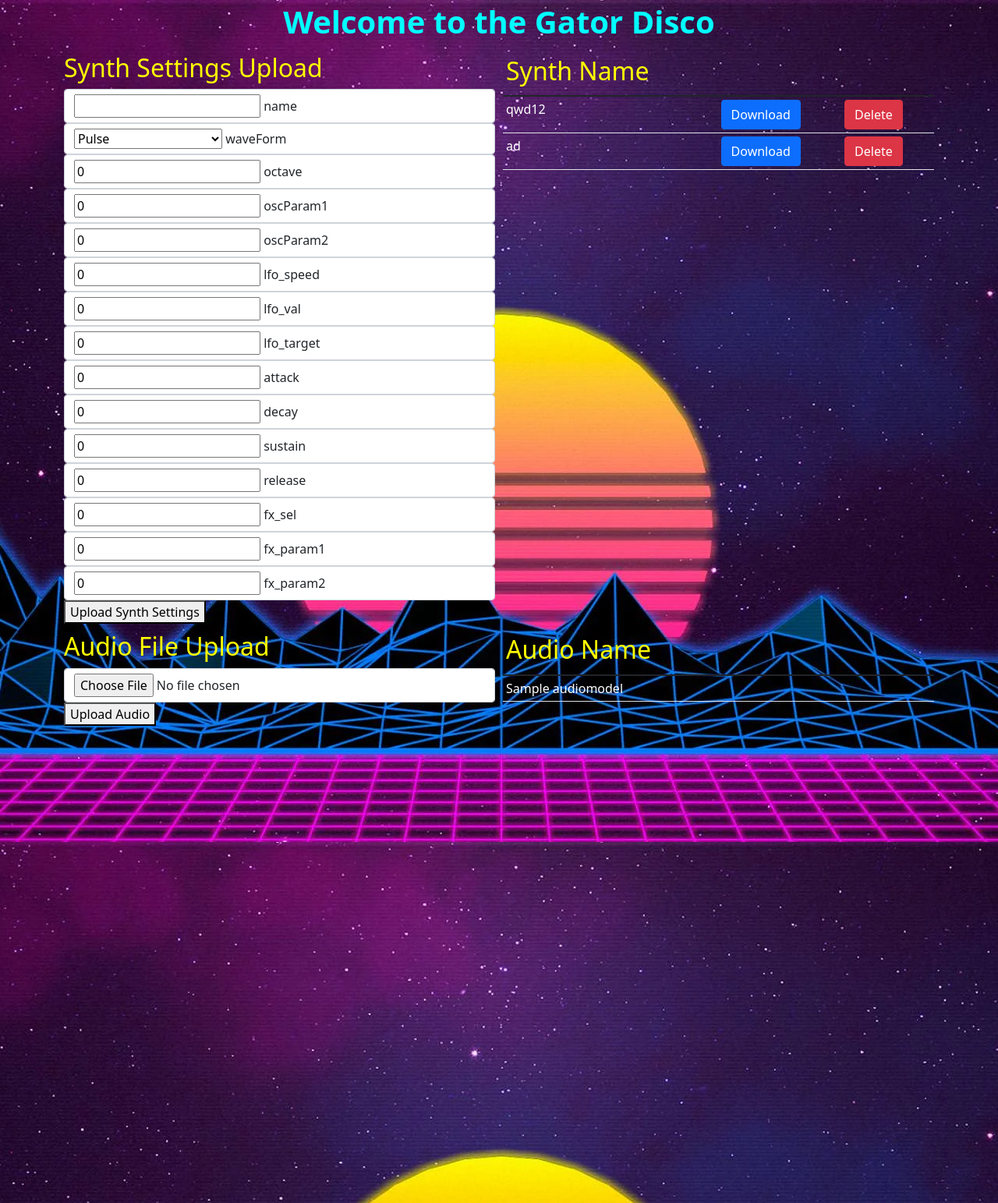
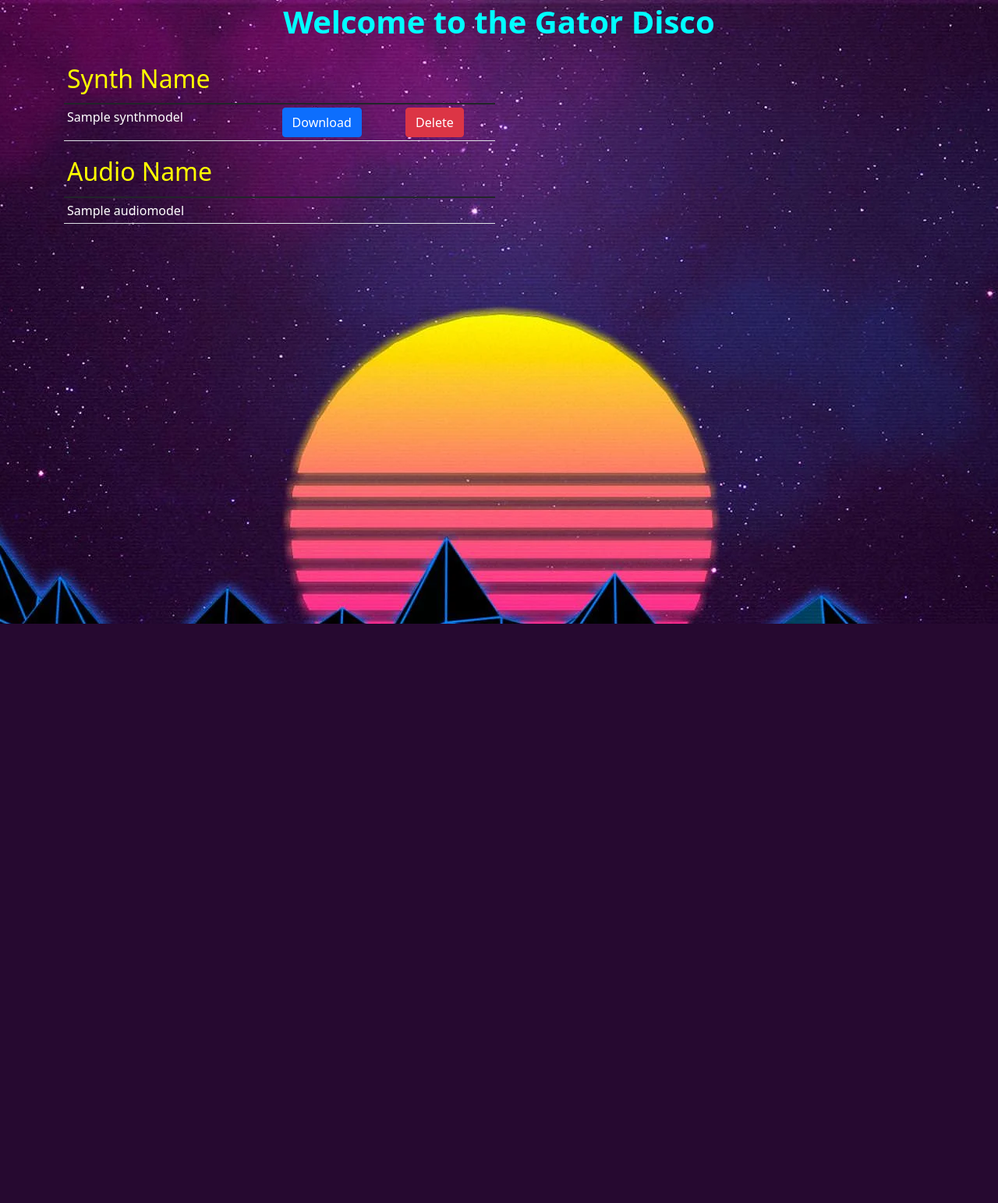
Before and after one commit to XavierJEsteve/GatorDisco, a Django app: page / in a window 1280 px wide. Shown: the whole page at 78% size. After the commit the page ends 800 px from the top, so only its background shows below. Run offline with Django 3.2, Linux system fonts and the light colour scheme; data comes from the database, SQL or seed files in the repository; tables that the repository leaves empty hold one stand-in row (values such as "Sample post").

Commit message:
changed database to  hold config files(name,path,image)  and audio files(name,path). Grid layout broke in the process but I'm ignoring that for now.

```diff
--- a/disco_server/fileshare/forms.py
+++ b/disco_server/fileshare/forms.py
@@ -11,36 +11,21 @@ class SynthForm(ModelForm):
 
 
     class Meta:
-        WAVE_CHOICES = [(0, 'Pulse'), (1, 'Sawtooth'), (2, 'FM'), (3, 'Sine')]
+
         model = SynthModel
-        fields = ('name',
-        'waveForm',
-        'octave',
-        'oscParam1',
-        'oscParam2',
-        'lfo_speed',
-        'lfo_val',
-        'lfo_target',
-        'attack',
-        'decay',
-        'sustain',
-        'release',
-        'fx_sel',
-        'fx_param1',
-        'fx_param2'
-        )
+        fields = ('__all__')
 
         widgets = {
-            'waveForm' : forms.Select(choices=WAVE_CHOICES, attrs={'class': 'form-group','style':'width:190px'}),
+            # 'waveForm' : forms.Select(choices=WAVE_CHOICES, attrs={'class': 'form-group','style':'width:190px'}),
         }
 
         def __init__(self, *args, **kwargs):
             super(SynthForm,self).__init__(*args, **kwargs)
-            for field in iter(self.fields):
-                self.fields[field].widget.attrs.update({
-                    'class': 'form-group',
-                })
-                self.fields[field].widget.attrs['style'] = 'width:100px;'
+            # for field in iter(self.fields):
+            #     self.fields[field].widget.attrs.update({
+            #         'class': 'form-group',
+            #     })
+            #     self.fields[field].widget.attrs['style'] = 'width:100px;'
 
 
 class AudioForm(ModelForm):
--- a/disco_server/fileshare/models.py
+++ b/disco_server/fileshare/models.py
@@ -2,84 +2,16 @@ from django.db import models
 from django.core.validators import MaxValueValidator, MinValueValidator
 
 class AudioModel(models.Model):
-    name = models.CharField(null=True, max_length=16)
-    file = models.FileField()
+    name = models.CharField(null=True,max_length=16)
+    file = models.FileField(upload_to='wavs')
 
     def __str__(self):
         return self.name
 
 class SynthModel(models.Model):
-    name        = models.CharField(null=True, max_length=16)
-    waveForm    = models.PositiveSmallIntegerField(default=0,
-                    validators=[
-                    MaxValueValidator(3),
-                    MinValueValidator(0)
-                    ])
-    octave      = models.PositiveSmallIntegerField(default=0,
-                    validators=[
-                    MaxValueValidator(127),
-                    MinValueValidator(0)
-                    ])
-    oscParam1   = models.PositiveSmallIntegerField(default=0,
-                    validators=[
-                    MaxValueValidator(127),
-                    MinValueValidator(0)
-                    ])
-    oscParam2   = models.PositiveSmallIntegerField(default=0,
-                    validators=[
-                    MaxValueValidator(127),
-                    MinValueValidator(0)
-                    ])
-    lfo_speed   = models.PositiveSmallIntegerField(default=0,
-                    validators=[
-                    MaxValueValidator(127),
-                    MinValueValidator(0)
-                    ])
-    lfo_val     = models.PositiveSmallIntegerField(default=0,
-                    validators=[
-                    MaxValueValidator(127),
-                    MinValueValidator(0)
-                    ])
-    lfo_target  = models.PositiveSmallIntegerField(default=0,
-                    validators=[
-                    MaxValueValidator(2),
-                    MinValueValidator(0)
-                    ])
-    attack      = models.PositiveSmallIntegerField(default=0,
-                    validators=[
-                    MaxValueValidator(127),
-                    MinValueValidator(0)
-                    ])
-    decay       = models.PositiveSmallIntegerField(default=0,
-                    validators=[
-                    MaxValueValidator(127),
-                    MinValueValidator(0)
-                    ])
-    sustain     = models.PositiveSmallIntegerField(default=0,
-                    validators=[
-                    MaxValueValidator(127),
-                    MinValueValidator(0)
-                    ])
-    release     = models.PositiveSmallIntegerField(default=0,
-                    validators=[
-                    MaxValueValidator(127),
-                    MinValueValidator(0)
-                    ])
-    fx_sel      = models.PositiveSmallIntegerField(default=0,
-                    validators=[
-                    MaxValueValidator(2),
-                    MinValueValidator(0)
-                    ])
-    fx_param1   = models.PositiveSmallIntegerField(default=0,
-                    validators=[
-                    MaxValueValidator(127),
-                    MinValueValidator(0)
-                    ])
-    fx_param2   = models.PositiveSmallIntegerField(default=0,
-                    validators=[
-                    MaxValueValidator(127),
-                    MinValueValidator(0)
-                    ])
+    name = models.CharField(null=True,max_length=16)
+    synFile = models.FileField(null=True,upload_to='configs')
+    photo = models.ImageField(null=True,upload_to='images')
 
     def __str__(self):
-        return self.name
+        return self.name, self.synFile
--- a/disco_server/fileshare/static/disco_server/cover.css
+++ b/disco_server/fileshare/static/disco_server/cover.css
@@ -53,14 +53,12 @@ body {
 .container {
   display: grid;
   grid-template-columns: 1fr 1fr;
-  grid-template-rows: 1fr 1fr;
   gap: 10px 10px;
   grid-template-areas:
-    "synthForm synthFiles"
-    "audioUpload audioFiles";
+    "audioFiles"  "synthFiles";
 }
-.audioUpload { grid-area: audioUpload; }
-.synthForm { grid-area: synthForm; }
+/* .audioUpload { grid-area: audioUpload; } */
+/* .synthForm { grid-area: synthForm; } */
 .audioFiles { grid-area: audioFiles; }
 .synthFiles { grid-area: synthFiles; }
 
--- a/disco_server/fileshare/views.py
+++ b/disco_server/fileshare/views.py
@@ -17,52 +17,9 @@ def index(request,action=-1,id=-1):
         audio_files = AudioModel.objects.all()
         synth_files = SynthModel.objects.all()
 
-        if request.method == 'POST':
-                # Retrieve submitted forms, may be valid or invalid in this state.
-                synthform = SynthForm(request.POST)
-                audioform = AudioForm(request.POST)
-
-
-
-                if synthform.is_valid():
-                        synthform.save()
-                        # Need to save config settings in a place that the raylib application can load it
-                        config_bytes = [
-
-                                synthform.cleaned_data.get("waveForm"),
-                                synthform.cleaned_data.get("octave"),
-                                synthform.cleaned_data.get("oscParam1"),
-                                synthform.cleaned_data.get("oscParam2"),
-                                synthform.cleaned_data.get("attack"),
-                                synthform.cleaned_data.get("decay"),
-                                synthform.cleaned_data.get("sustain"),
-                                synthform.cleaned_data.get("release"),
-                        ]
-                        synthform = SynthForm() # Clear form after submission
-                        with open('synth_settings.bin', 'wb') as cfile:
-                                cfile.write(bytearray(config_bytes))
-
-                elif audioform.is_valid():
-                        try:
-                                # Save audio file to media folder
-                                uploaded_file = request.FILES['file'] # Dictionary key is based on HTML form <input name=*****> \
-                                fs = FileSystemStorage()
-                                fs.save(uploaded_file.name, uploaded_file)
-                                print(uploaded_file.name, uploaded_file)
-                                audioform.save()
-
-                        except MultiValueDictKeyError:
-                                print("Bad audio file")
-
-        else:
-                audioform = AudioForm()
-                synthform = SynthForm()
         context = {
                 'audio_files'   : audio_files,
                 'synth_files'   : synth_files,
-                'synthform'     : synthform,
-                'audioform'     : audioform
-
         }
         return render(request, 'index.html', context)
 
@@ -91,6 +48,32 @@ def upload_audio(request):
                 'audioform': audiofor0090m
         })
 
+def upload_config(request):
+        ''' Area for uploading audio files'''
+
+        if request.method == 'POST':
+                synthform = SynthForm(request.POST, request.FILES)
+                if synthform.is_valid():
+                        synthform.save()
+                try:
+                        # Save audio file to media folder
+                        uploaded_file = request.FILES['file'] # Dictionary key is based on HTML form <input name=*****> \
+                        fs = FileSystemStorage()
+                        fs.save(uploaded_file.name, uploaded_file)
+                        print(uploaded_file.name, uploaded_file)
+                        # Save config file to db
+                        return redirect('index')
+
+                except MultiValueDictKeyError:
+                        print("Bad config file")
+        else:
+                synthform = SynthForm()
+
+        return render(request, 'upload_audio.html',{
+                'audioform': audiofor0090m
+        })
+
+
 def delete_config(request, synth_id=None):
         config = SynthModel.objects.get(pk=synth_id)
         config.delete()
--- a/disco_server/templates/index.html
+++ b/disco_server/templates/index.html
@@ -2,7 +2,7 @@
 
 {% block content_index %}
 <div class="container">
-    <div class="AudioUpload">
+    <!-- <div class="AudioUpload">
         <h2 style="color:yellow"> Audio File Upload</h2>
         <form method="POST" enctype="multipart/form-data">
             {% csrf_token %}
@@ -29,29 +29,7 @@
                 {% endfor %}
             <button type="submit">Upload Synth Settings</button>
         </form>
-    </div>
-
-    <div class="audioFiles">
-        <div class="table-responsive">
-        <table class= "table table-sm">
-            <thead class="thead-dark">
-                <tr>
-                    <th>
-                        <h2 style="color:yellow"> Audio Name</h2>
-                    </th>
-                </tr>
-            </thead>
-            <tbody>
-                {% for audio in audio_files %}
-                    <tr>
-                        <td class="td-bright">{{ audio.name }}</td>
-                    </tr>
-                {% endfor %}
-            </tbody>
-        </table>
-    </div>
-    </div>
-
+    </div> -->
     <div class="synthFiles">
         <div class="table-responsive">
         <table class= "table table-sm">
@@ -82,5 +60,25 @@
         <div class="table-responsive">
     </div>
 
+    <div class="audioFiles">
+        <div class="table-responsive">
+        <table class= "table table-sm">
+            <thead class="thead-dark">
+                <tr>
+                    <th>
+                        <h2 style="color:yellow"> Audio Name</h2>
+                    </th>
+                </tr>
+            </thead>
+            <tbody>
+                {% for audio in audio_files %}
+                    <tr>
+                        <td class="td-bright">{{ audio.name }}</td>
+                    </tr>
+                {% endfor %}
+            </tbody>
+        </table>
+        </div>
+    </div>
 </div>
 {% endblock %}
```
Also changed, not shown: disco_server/db.sqlite3, disco_server/fileshare/migrations/0015_auto_20220331_1304.py (added), disco_server/fileshare/migrations/0016_alter_audiomodel_file.py (added), disco_server/fileshare/migrations/0017_synthmodel_photo.py (added).
